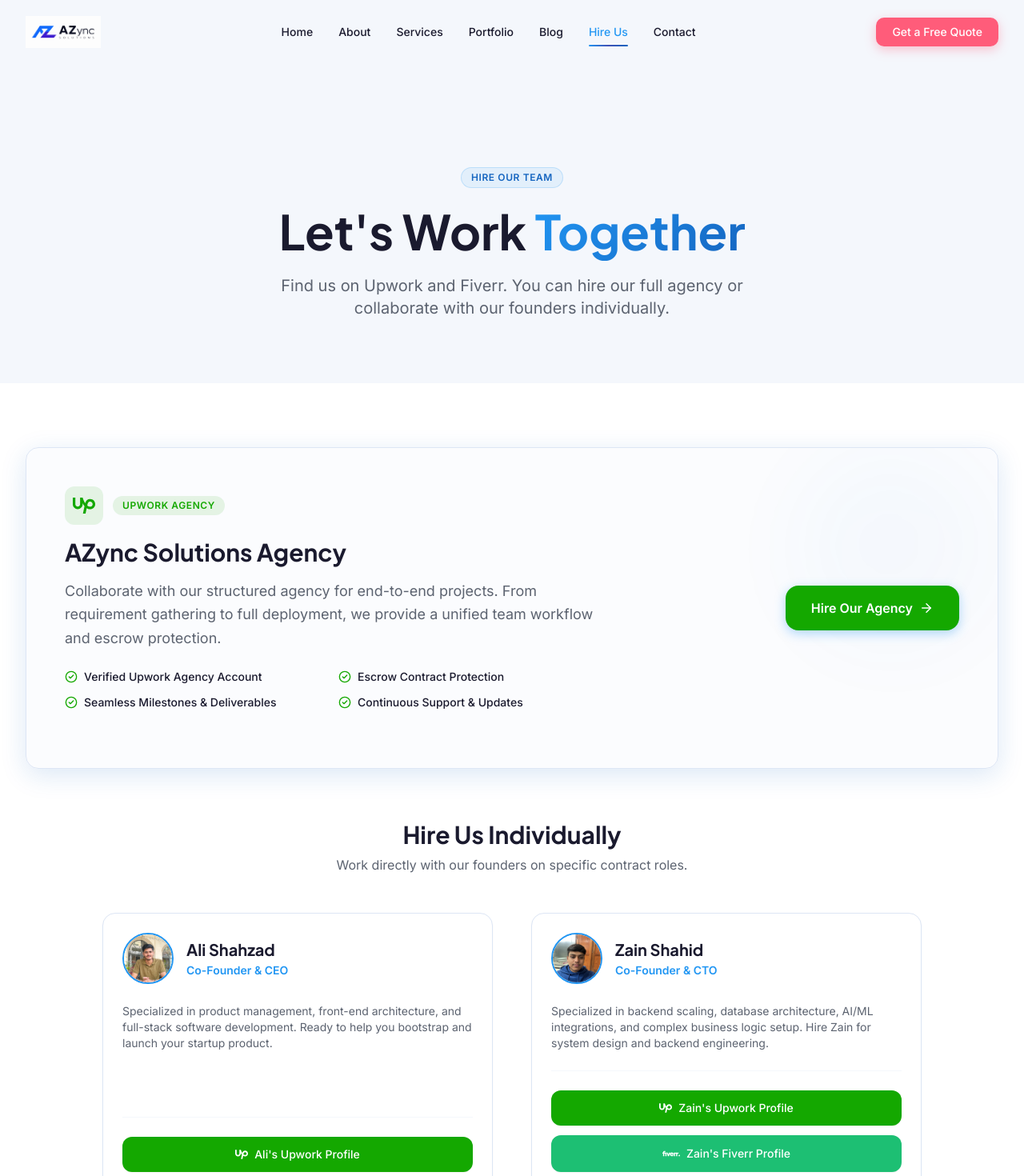
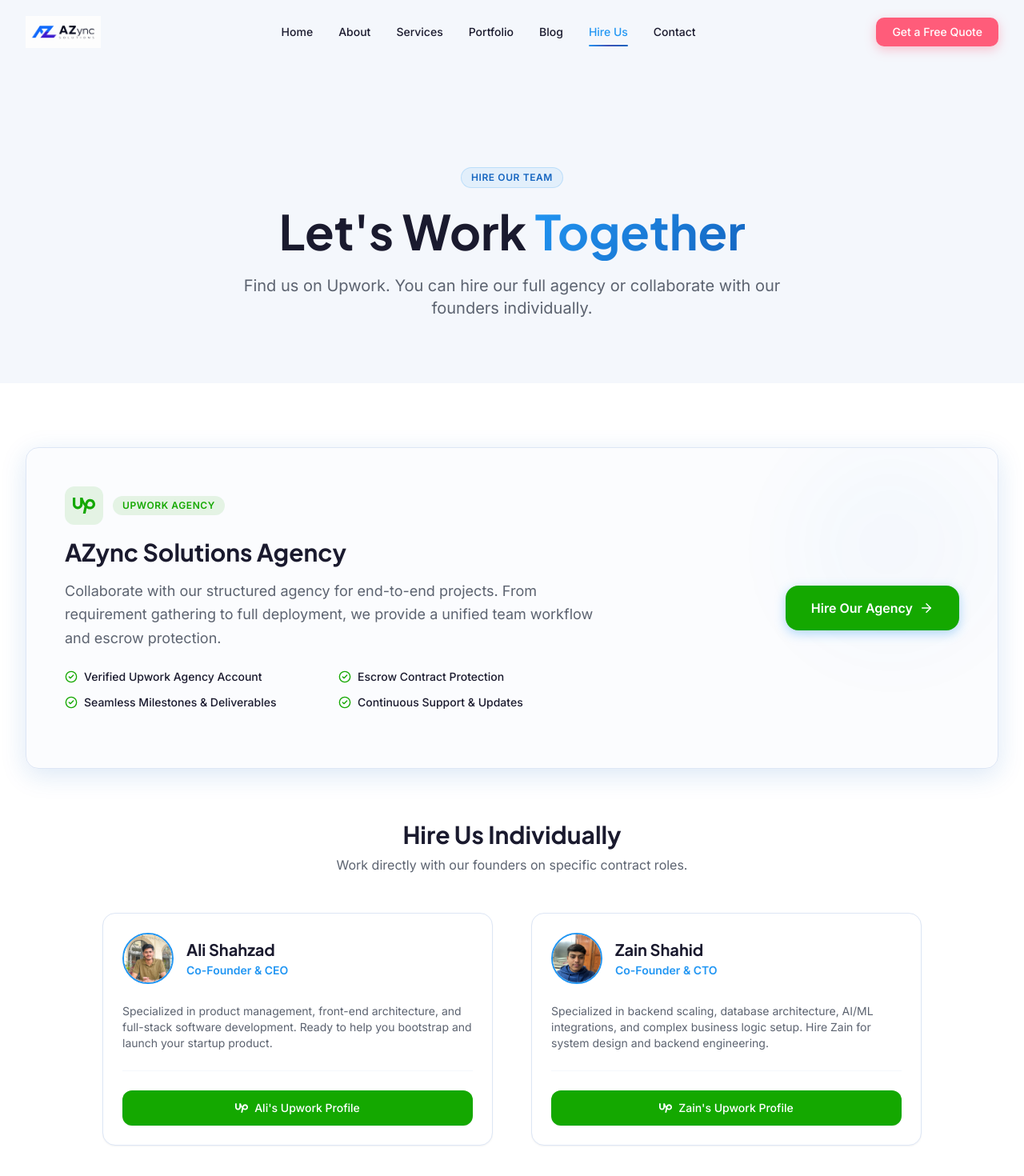
Before and after one commit to azyncsolutions-dot/azync-solutions, a React (Vite) app: page /hire-us in a window 1280 px wide. Shown: the top 1470 px of the page at 80% size. Built offline with nearby package versions, Linux system fonts and the light colour scheme.

Commit message:
feat: remove Fiverr link from Zain's freelance profiles on Hire Us page

```diff
--- a/src/pages/HireUs.jsx
+++ b/src/pages/HireUs.jsx
@@ -1,7 +1,7 @@
 import React from 'react';
 import { Helmet } from 'react-helmet-async';
 import { motion } from 'framer-motion';
-import { SiUpwork, SiFiverr } from 'react-icons/si';
+import { SiUpwork } from 'react-icons/si';
 import { ArrowRight, CheckCircle2, ShieldCheck, Briefcase } from 'lucide-react';
 import Badge from '../components/ui/Badge';
 import Card from '../components/ui/Card';
@@ -13,7 +13,7 @@ const HireUs = () => {
     <>
       <Helmet>
         <title>Hire Us | AZync Solutions</title>
-        <meta name="description" content="Hire AZync Solutions on Upwork and Fiverr. Work directly with our agency or individual founders." />
+        <meta name="description" content="Hire AZync Solutions on Upwork. Work directly with our agency or individual founders." />
       </Helmet>
 
       {/* Hero Section */}
@@ -27,7 +27,7 @@ const HireUs = () => {
               Let's Work <span className="text-gradient">Together</span>
             </h1>
             <p className="text-brand-gray text-lg md:text-xl max-w-2xl mx-auto">
-              Find us on Upwork and Fiverr. You can hire our full agency or collaborate with our founders individually.
+              Find us on Upwork. You can hire our full agency or collaborate with our founders individually.
             </p>
           </motion.div>
         </div>
@@ -163,16 +163,6 @@ const HireUs = () => {
                   >
                     <SiUpwork size={16} /> Zain's Upwork Profile
                   </a>
-
-                  {/* Fiverr Link */}
-                  <a
-                    href="https://www.fiverr.com/s/z0R7X9X" // Placeholder/Clean Fiverr Link
-                    target="_blank"
-                    rel="noopener noreferrer"
-                    className="w-full bg-[#1dbf73] hover:bg-[#10a860] text-white font-medium py-3 rounded-xl shadow-sm hover:shadow-md transition-all flex items-center justify-center gap-2 text-sm"
-                  >
-                    <SiFiverr size={22} /> Zain's Fiverr Profile
-                  </a>
                 </div>
               </Card>
             </motion.div>
```
